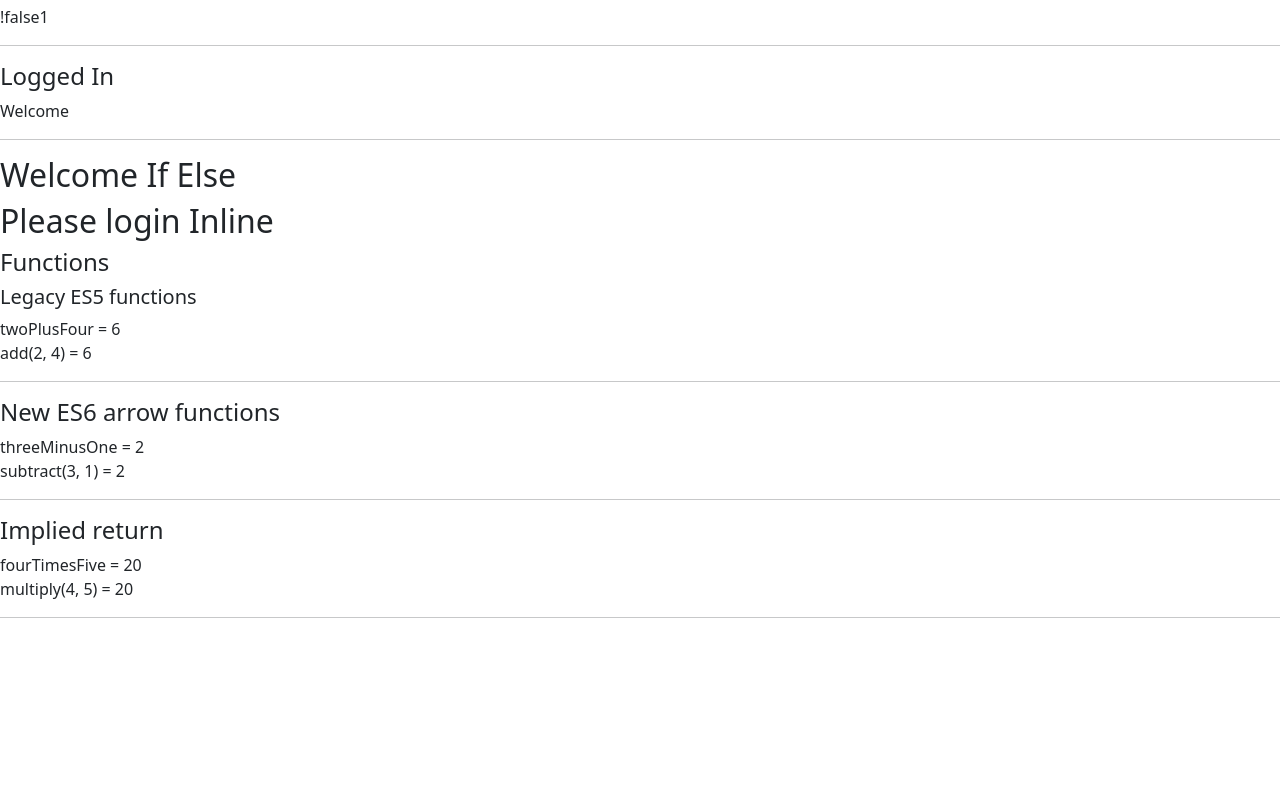
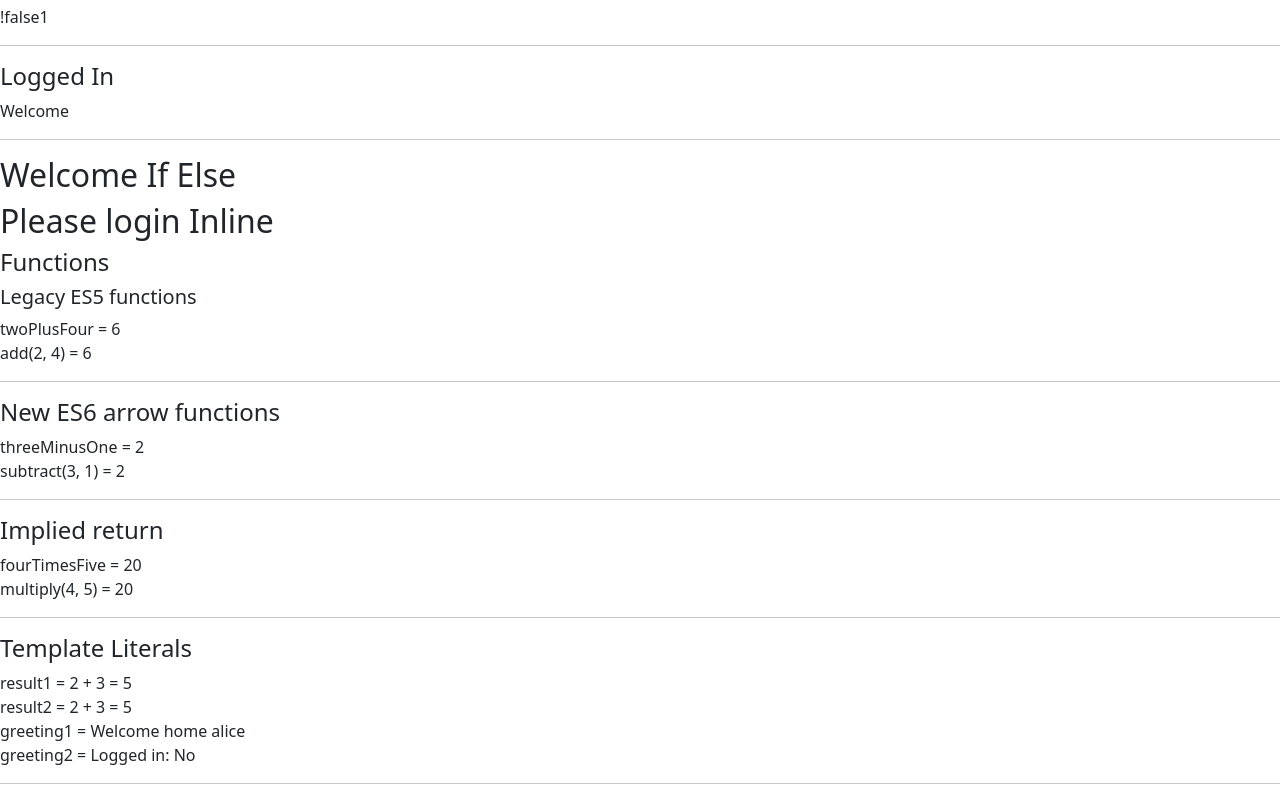
Before and after one commit to xilu56/kambaz-react-web-app-cs5610-sm25, a React app: page /#/Labs/Lab3 in a window 1280 px wide. Shown: the part 851-1651 px from the top of the page. Before the commit the page ends 1485 px from the top, so only its background shows below. Built offline with nearby package versions, Linux system fonts and the light colour scheme; the HTML template or start-up script is replaced by a standard one.

Commit message:
Template Literals

```diff
--- /dev/null
+++ b/src/Labs/Lab3/TemplateLiterals.tsx
@@ -0,0 +1,18 @@
+export default function TemplateLiterals() {
+  const five = 2 + 3;
+  const result1 = "2 + 3 = " + five;
+  const result2 = `2 + 3 = ${2 + 3}`;
+  const username = "alice";
+  const greeting1 = `Welcome home ${username}`;
+  const loggedIn = false;
+  const greeting2 = `Logged in: ${loggedIn ? "Yes" : "No"}`;
+  return (
+    <div id="wd-template-literals">
+      <h4>Template Literals</h4>
+      result1 = {result1}     <br />
+      result2 = {result2}     <br />
+      greeting1 = {greeting1} <br />
+      greeting2 = {greeting2} <hr />
+    </div>
+  );
+}
--- a/src/Labs/Lab3/index.tsx
+++ b/src/Labs/Lab3/index.tsx
@@ -8,6 +8,7 @@ import ConditionalOutputInline from "./ConditionalOutputInline";
 import LegacyFunctions from "./LegacyFunctions";
 import ArrowFunctions from "./ArrowFunctions";
 import ImpliedReturn from "./ImpliedReturn";
+import TemplateLiterals from "./TemplateLiterals";
 
 export default function Lab3() {
   return (
@@ -23,6 +24,7 @@ export default function Lab3() {
       <LegacyFunctions/>
       <ArrowFunctions/>
       <ImpliedReturn/>
+      <TemplateLiterals/>
     </div>
   );
 }
```
